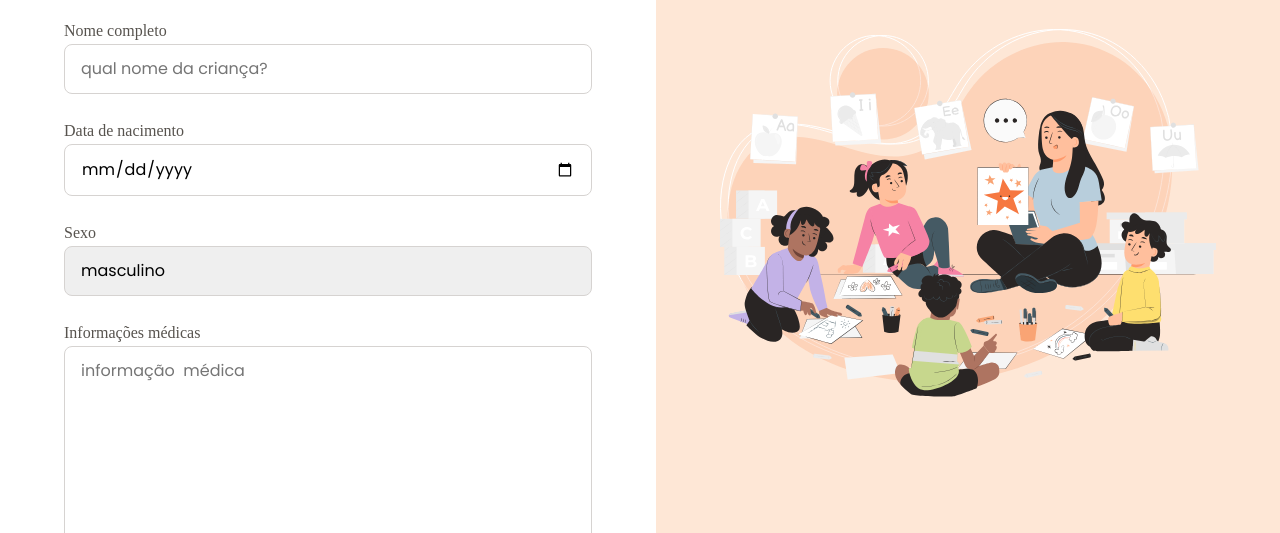
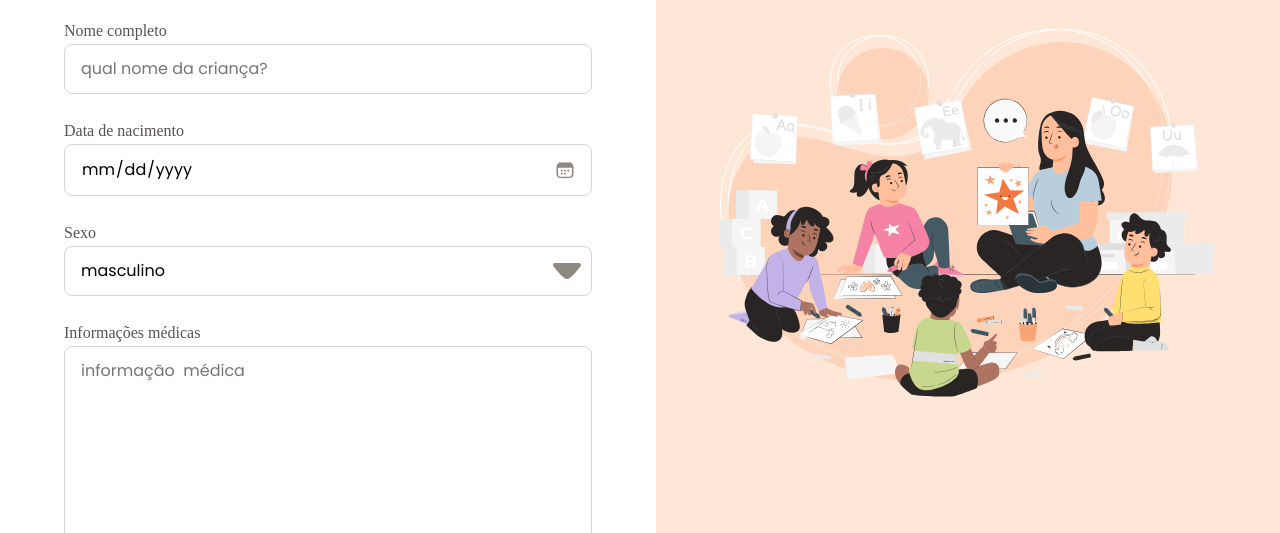
Before and after one commit to martinsromao/formulario-html, a plain HTML site: page index.html in a window 1280 px wide. Shown: the part 267-800 px from the top of the page. Drawn offline with Linux system fonts and the light colour scheme.

Commit message:
configurando os input data e select

```diff
--- a/style/form.css
+++ b/style/form.css
@@ -34,3 +34,27 @@ section:focus{
   border: .125rem solid  var(--stroke-highlight);
   outline-offset: .1px;
 }
+input[type='date'] {
+  position: relative;
+
+  &::before{
+    position: absolute;
+    content: "";
+    background: url(../assets/icones/calendar-03.svg)  no-repeat center/contain;
+
+    right: 1rem;
+    width: 1.25rem;
+    height: 1.25rem;
+    top: 50%;
+    transform: translateY(-50%);
+
+  }
+}
+
+input[type='date']::-webkit-calendar-picker-indicator {
+  opacity: 0; /* Torna o indicador invisível */
+}
+select{
+  background: url(../assets/icones/arrow-down-01.svg)  no-repeat right  center/contain;
+
+}
```
Also changed, not shown: assets/icones/calendar-03.svg (added).
